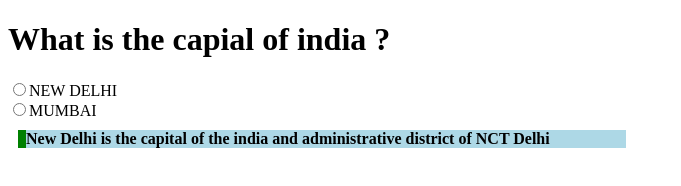
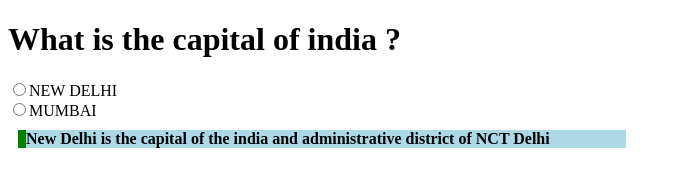
Before and after one commit to acciojob/trivia-feeldhoni, a website: page main.html in a window 1280 px wide. Shown: the whole page, without its empty margins (0-681 px from the left). Drawn offline with Linux system fonts and the light colour scheme.

Commit message:
created a submission

```diff
--- a/main.html
+++ b/main.html
@@ -8,7 +8,7 @@
 
 <body>
 	<!-- the entire body must be written by student -->
-	<H1>What is the capial of india ?</H1>
+	<H1>What is the capital of india ?</H1>
 	<input type="radio" name="capital" value="NEW DELHI">NEW DELHI
 	<br>
 		<input type="radio" name="capital" value="MUMBAI">MUMBAI
```
